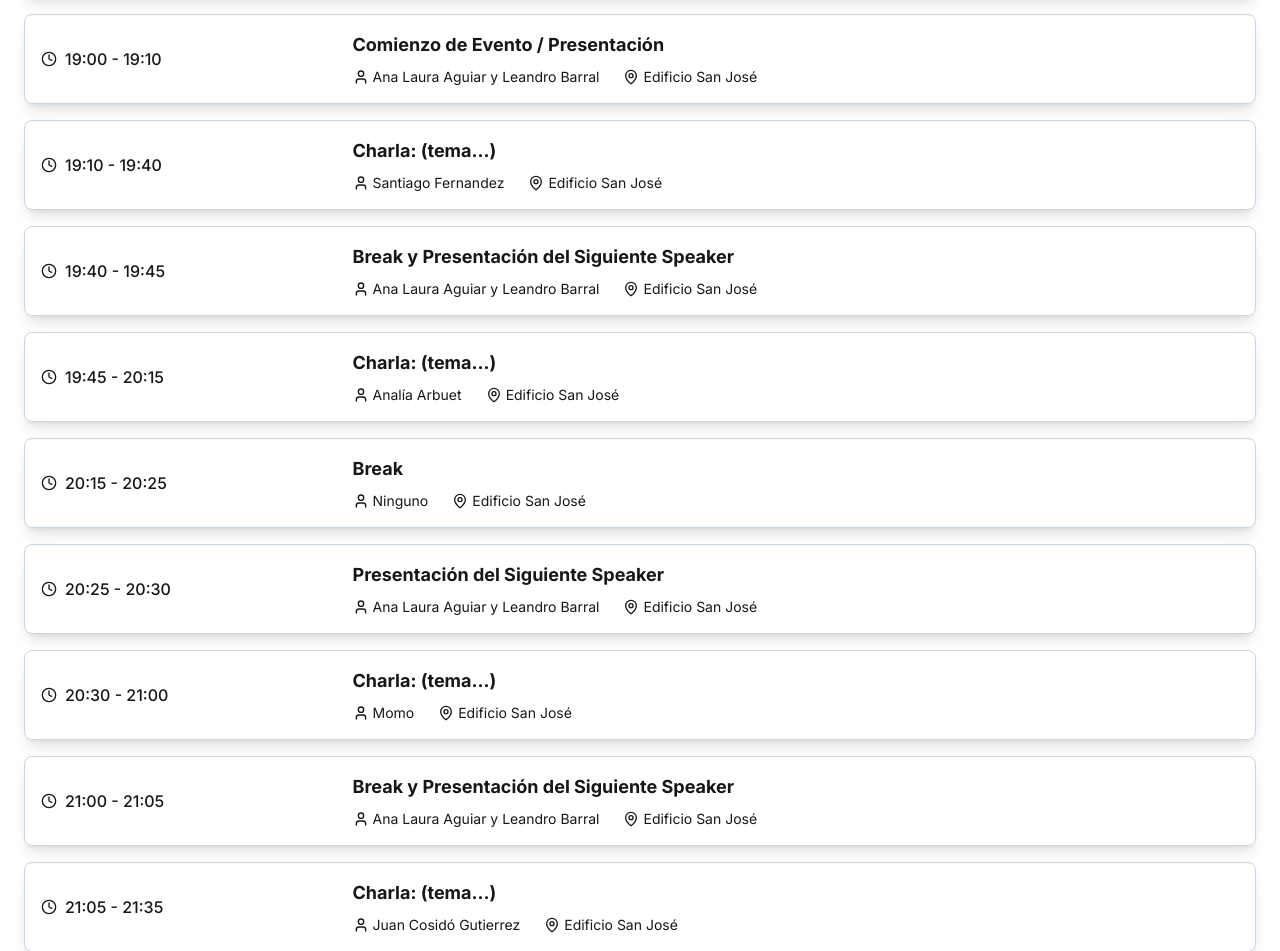
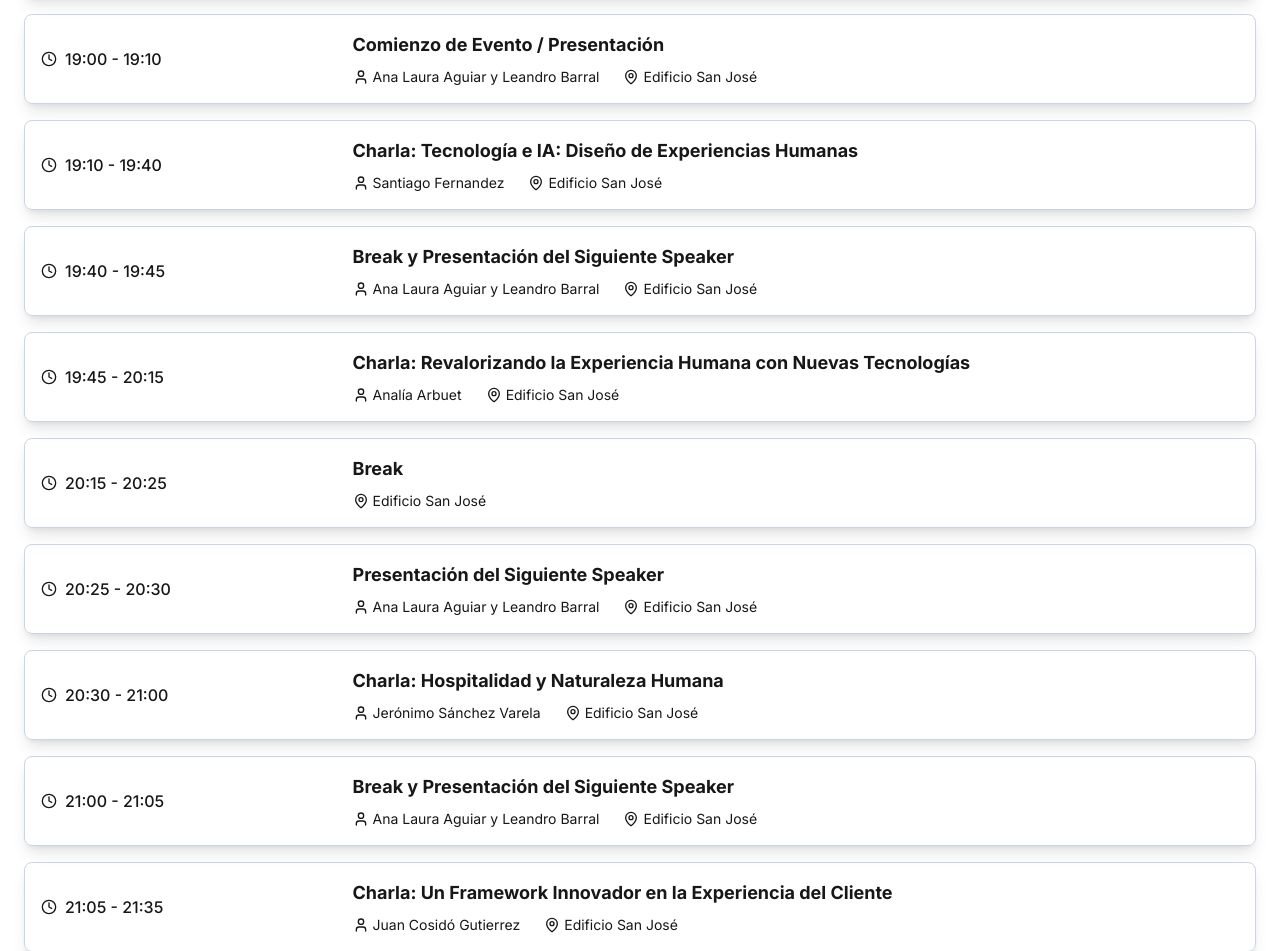
Before and after one commit to SantiagoPanozzo/alyssum, a Next.js app: page / in a window 1280 px wide. Shown: the part 2981-3932 px from the top of the page. Built offline with nearby package versions, Linux system fonts and the light colour scheme.

Commit message:
Changed the speaker topics
- Added speaker topics where needed
- Changed the style to be consistent with topics
- Made speaker name an optional argument for the speaker item
- Removed fake speakers for events without a speaker

```diff
--- a/src/app/components/registration-form.tsx
+++ b/src/app/components/registration-form.tsx
@@ -16,7 +16,7 @@ export default function RegistrationForm() {
   const handleEmailChange = (e: React.ChangeEvent<HTMLInputElement>) => {
     setEmail(e.target.value)
   }
-  const hasUcuDiscount = email.endsWith("@correo.ucu.edu.uy") || email.endsWith("@ucu.edu.uy")
+  const hasUcuDiscount = email.endsWith("@correo.ucu.edu.uy")
 
   const handleSubmit = async (e: React.FormEvent<HTMLFormElement>) => {
     e.preventDefault()
--- a/src/app/components/schedule-item.tsx
+++ b/src/app/components/schedule-item.tsx
@@ -3,7 +3,7 @@ import { Clock, MapPin, User } from "lucide-react"
 interface ScheduleItemProps {
   time: string
   title: string
-  speaker: string
+  speaker?: string
   location: string
 }
 
@@ -17,10 +17,12 @@ export default function ScheduleItem({ time, title, speaker, location }: Schedul
       <div className="md:w-3/4">
         <h4 className="font-bold text-lg">{title}</h4>
         <div className="flex flex-col sm:flex-row sm:items-center gap-2 sm:gap-6 mt-2 text-sm text-muted-foreground">
-          <div className="flex items-center">
-            <User className="h-4 w-4 mr-1 flex-shrink-0" />
-            {speaker}
-          </div>
+          {speaker && (
+            <div className="flex items-center">
+              <User className="h-4 w-4 mr-1 flex-shrink-0" />
+              {speaker}
+            </div>
+          )}
           <div className="flex items-center">
             <MapPin className="h-4 w-4 mr-1 flex-shrink-0" />
             {location}
--- a/src/app/page.tsx
+++ b/src/app/page.tsx
@@ -230,6 +230,10 @@ return (
 			Se formó en Gerencia de Empresas en la Universidad ORT, donde desarrolló su veta de marketinero y vendedor nato, con tanta labia que lo siguen llamando como speaker desde varios países.
 
 			¿Tímido? Para nada: ha dado conferencias frente a más de 600 personas. Hoy dirige Orange Attitude – Consultancy & Digital Agency, la agencia que fundó a los 21 años y con la que viene impulsando marcas y mejorando la experiencia de clientes desde hace más de dos décadas.
+
+      La charla será una experiencia divertida e interactiva, pensada para inspirar y mostrar cómo la tecnología —y especialmente la inteligencia artificial— nos permite personalizar la experiencia del cliente a lo largo de todo su recorrido, desde el primer contacto hasta la conversión. Exploraremos cómo adaptar mensajes, canales y propuestas en tiempo real según las preferencias, el contexto y el comportamiento de cada usuario.
+
+      Vamos a conversar sobre cómo generar un marketing uno a uno, dejando atrás los enfoques genéricos para diseñar experiencias más humanas, relevantes y memorables. Hablaremos de herramientas concretas y casos reales que demuestran cómo la tecnología aplicada con inteligencia puede marcar la diferencia en cada etapa del customer journey.
 			`}
                     image="/santiagofernandez.jpg"
                     topics={["Marketing", "Sales Automation", "Lead Scoring", "IA y Chatbots"]}
@@ -242,12 +246,14 @@ return (
 			Analía Arbuet lleva más de 15 años liderando equipos y proyectos en el mundo del marketing. Le encanta conectar marcas con personas, y se destaca por su enfoque planificado, orientado a resultados y con una mirada humana del negocio.
 
 			Licenciada en Marketing, combina experiencia, sensibilidad y una fuerte vocación por generar impacto real.
+
+      Esta charla trata del marketing de servicios con un foco en el aspecto humano de la atención al cliente, tomando ventaja de las nuevas tecnologías y la inteligencia artificial. Se hablará de la importancia de la atención humana y de poner siempre al cliente en el centro de las definiciones vinculadas a los servicios. Podrás aprender sobre las ventajas y desafíos que implica revalorizar la comunicación humana como pilar del marketing.
 			`}
                     image="/analiaarbuet.jpg"
                     topics={["Marketing", "Docente", "Media & Communication"]}
                 />
                 <SpeakerCard
-                    name="Jerónimo Sánchez Varela "
+                    name="Jerónimo Sánchez Varela"
                     role={`
 			Padre, emprendedor y soñador.
 
@@ -266,6 +272,10 @@ return (
 			Juan Cosidó es un apasionado por las ideas que transforman y por las personas que las hacen realidad.
 
 			Consultor, docente de UCU y speaker, lleva más de 20 años trabajando en la intersección entre marketing, experiencia de cliente y estrategia comercial, ayudando a empresas y organizaciones a conectar con sus clientes de manera más humana, efectiva y sostenible.
+
+      En esta charla, se presentará por primera vez un nuevo framework diseñado en base a mi experiencia como consultor para diagnosticar integralmente el grado de madurez de una organización en los aspectos necesarios para caminar hacia una verdadera cultura centrada en el cliente. Esta herramienta permite identificar con precisión las condiciones necesarias para implantar con éxito una estrategia de experiencia de cliente.
+
+      Más que una fotografía, es un roadmap práctico de transformación, que pone a toda la organización en movimiento hacia un modelo más rentable, coherente y sostenible.
 			`}
                     image="/juancosido.jpg"
                     topics={["Marketing de Servicios", "Docente", "Customer Experience"]}
@@ -295,7 +305,6 @@ return (
                     <ScheduleItem
                         time="18:30 - 19:00"
                         title="Convocatoria de invitados"
-                        speaker="Ninguno"
                         location="Edificio San José"
                     />
                     <ScheduleItem
@@ -306,7 +315,7 @@ return (
                     />
                     <ScheduleItem
                         time="19:10 - 19:40"
-                        title="Charla: (tema...)"
+                        title="Charla: Tecnología e IA: Diseño de Experiencias Humanas"
                         speaker="Santiago Fernandez"
                         location="Edificio San José"
                     />
@@ -318,14 +327,13 @@ return (
                     />
                     <ScheduleItem
                         time="19:45 - 20:15"
-                        title="Charla: (tema...)"
+                        title="Charla: Revalorizando la Experiencia Humana con Nuevas Tecnologías"
                         speaker="Analía Arbuet"
                         location="Edificio San José"
                     />
                     <ScheduleItem
                         time="20:15 - 20:25"
                         title="Break"
-                        speaker="Ninguno"
                         location="Edificio San José"
                     />
                     <ScheduleItem
@@ -336,8 +344,8 @@ return (
                     />
                     <ScheduleItem
                         time="20:30 - 21:00"
-                        title="Charla: (tema...)"
-                        speaker="Momo"
+                        title="Charla: Hospitalidad y Naturaleza Humana"
+                        speaker="Jerónimo Sánchez Varela"
                         location="Edificio San José"
                     />
                     <ScheduleItem
@@ -348,7 +356,7 @@ return (
                     />
                     <ScheduleItem
                         time="21:05 - 21:35"
-                        title="Charla: (tema...)"
+                        title="Charla: Un Framework Innovador en la Experiencia del Cliente"
                         speaker="Juan Cosidó Gutierrez"
                         location="Edificio San José"
                     />
@@ -361,7 +369,6 @@ return (
                     <ScheduleItem
                         time="21:45"
                         title="After: Aperitivos y Música de Ambientación"
-                        speaker="Ninguno"
                         location="Edificio San José"
                     />
                   </div>
```
